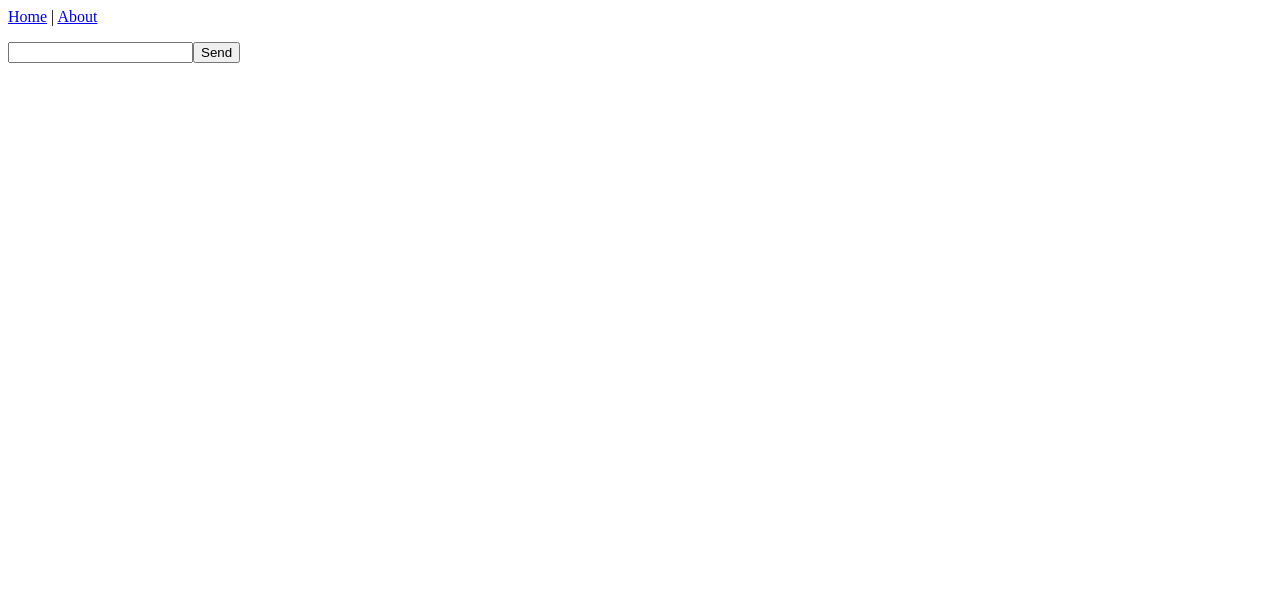
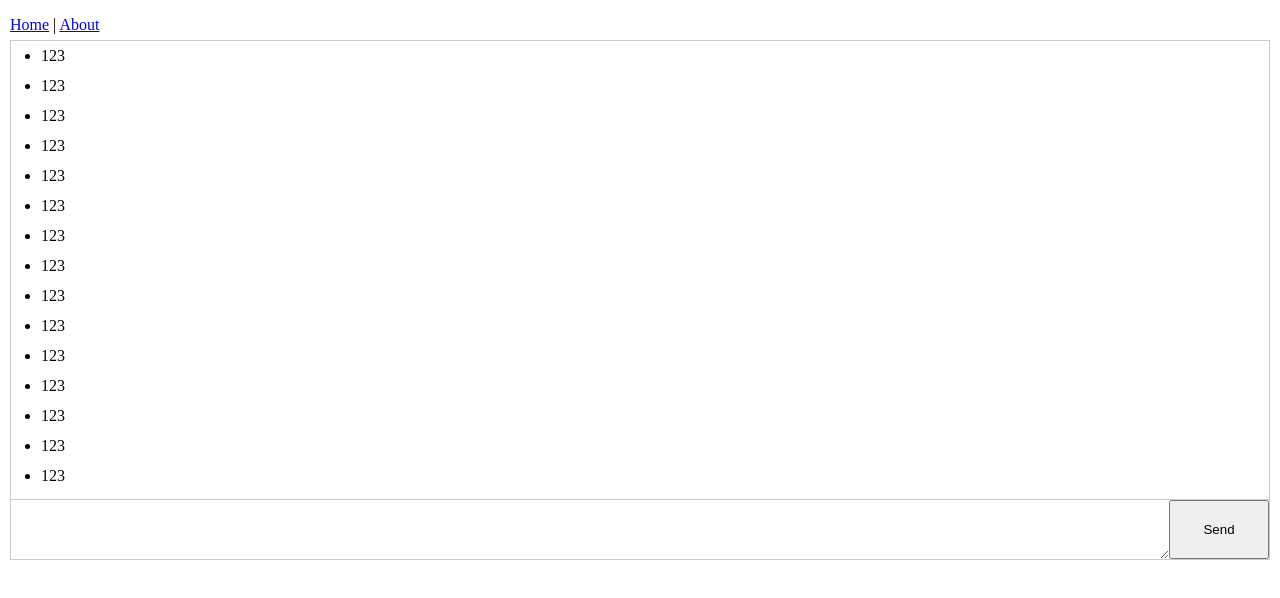
Before and after one commit to tianqing617/chat-room, a Vue app in the folder client/: page / in a window 1280 px wide. Shown: the top 598 px of the page. Built offline with nearby package versions, Linux system fonts and the light colour scheme; no server answers.

Commit message:
feat: 初始完成聊天

```diff
--- a/client/src/App.vue
+++ b/client/src/App.vue
@@ -7,3 +7,15 @@
     <router-view/>
   </div>
 </template>
+
+<style lang="scss" scoped>
+#app {
+  height: 100vh;
+  padding: 10px;
+}
+#nav {
+  height: 30px;
+  line-height: 30px;
+}
+
+</style>
--- a/client/src/main.js
+++ b/client/src/main.js
@@ -1,6 +1,7 @@
 import Vue from 'vue'
 import App from './App.vue'
 import router from './router'
+import './styles/index.scss';
 
 Vue.config.productionTip = false
 
--- /dev/null
+++ b/client/src/styles/index.scss
@@ -0,0 +1,21 @@
+*,
+*::before,
+*::after {
+  box-sizing: border-box;
+}
+
+body {
+  margin: 0;
+}
+
+ol, ul {
+  margin: 0;
+  padding: 0;
+  list-style: none;
+}
+
+h1, h2, h3, h4, h5, h6 {
+  margin-top: 0;
+  margin-bottom: 0;
+  font-weight: bold;
+}
--- a/client/src/views/Home.vue
+++ b/client/src/views/Home.vue
@@ -1,9 +1,14 @@
 <template>
   <div class="home">
-    <ul id="messages"></ul>
+    <ul class="message-list">
+      <li v-for="(item, index) in messageList" :key="index">
+        {{item}}
+      </li>
+    </ul>
 
-    <form id="form" action="">
-      <input id="input" autocomplete="off" /><button>Send</button>
+    <form class="message-box">
+      <textarea name="message" rows="3" cols="80" v-model="messageContent" />
+      <button @click="sendMessage">Send</button>
     </form>
   </div>
 </template>
@@ -13,23 +18,98 @@ import { io } from 'socket.io-client';
 
 export default {
   name: 'Home',
+  data() {
+    return {
+      messageContent: '',
+      messageList: [
+        '123',
+        '123',
+        '123',
+        '123',
+        '123',
+        '123',
+        '123',
+        '123',
+        '123',
+        '123',
+        '123',
+        '123',
+        '123',
+        '123',
+        '123',
+        '123',
+        '123',
+        '123',
+        '123',
+        '123',
+        '1---------------1'
+      ],
+
+      // eslint-disable-next-line
+      _socket: null, // 不会被 Vue 实例代理
+    }
+  },
   mounted() {
     // console.log(io);
     this.init();
   },
   methods: {
     init() {
-      const socket = io('http://localhost:3000/ws');
+      const socket = io('http://localhost:3000');
       console.log('socket', socket);
 
-      socket.on('chat message', function(msg) {
+      socket.on('chat message', (msg) => {
         console.log('msg', msg);
-        // var item = document.createElement('li');
-        // item.textContent = msg;
-        // messages.appendChild(item);
+
+        this.messageList.push(msg);
         // window.scrollTo(0, document.body.scrollHeight);
       });
+
+      this._socket = socket;
+    },
+    sendMessage(event) {
+      console.log('send', event);
+      event.preventDefault();
+
+      if (this.messageContent) {
+        this._socket.emit('chat message', this.messageContent);
+        this.messageContent = '';
+      }
     },
   },
 }
 </script>
+
+ <style lang="scss" scoped>
+.home {
+  height: 520px;
+  border: 1px solid #ccc;
+  display: flex;
+  flex-direction: column;
+}
+.message-list {
+  flex: 1;
+  padding-left: 30px;
+  list-style: disc;
+  overflow-x: hidden;
+  overflow-y: auto;
+  > li {
+    height: 30px;
+    line-height: 30px;
+  }
+}
+.message-box {
+  display: flex;
+  height: 60px;
+  line-height: 60px;
+  text-align: center;
+  border-top: 1px solid #ccc;
+  > textarea {
+    flex: 1;
+    border: 0;
+  }
+  > button {
+    width: 100px;
+  }
+}
+ </style>
```
